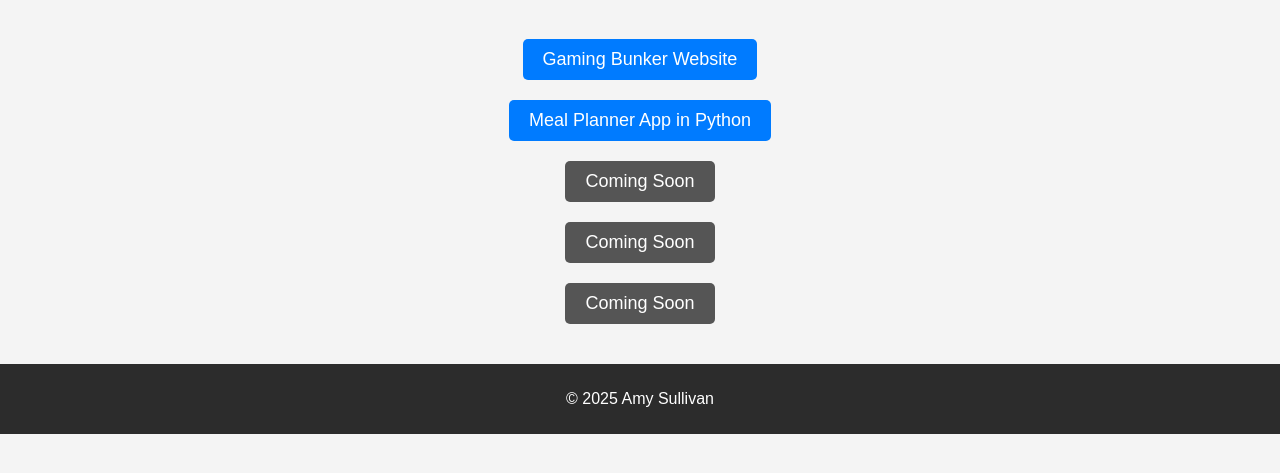
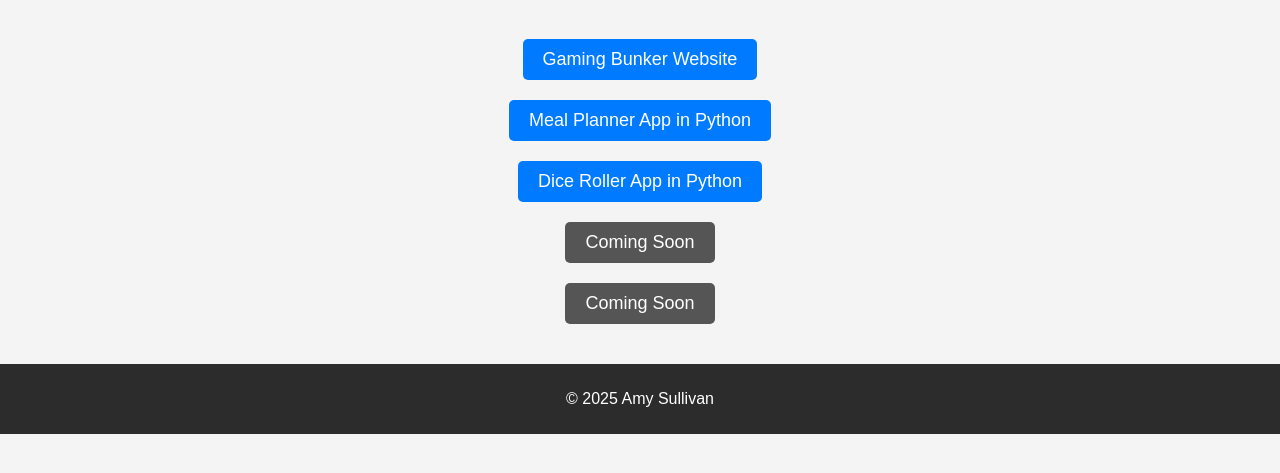
Before and after one commit to vampraven13/portfolio-site, a plain HTML site: page projects.html in a window 1280 px wide. Shown: the part 73-546 px from the top of the page. Drawn offline with Linux system fonts and the light colour scheme.

Commit message:
Update projects.html

```diff
--- a/projects.html
+++ b/projects.html
@@ -73,7 +73,7 @@
     <div class="button-container">
         <a href="gb.html">Gaming Bunker Website</a>
         <a href="mealplanner.py">Meal Planner App in Python</a>
-        <button>Coming Soon</button>
+        <a href="diceroller.py">Dice Roller App in Python</a>
         <button>Coming Soon</button>
         <button>Coming Soon</button>
     </div>
```
